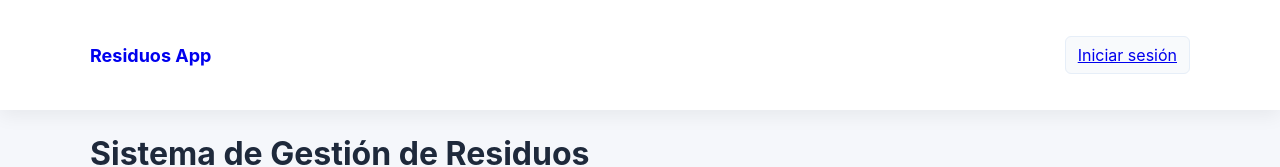
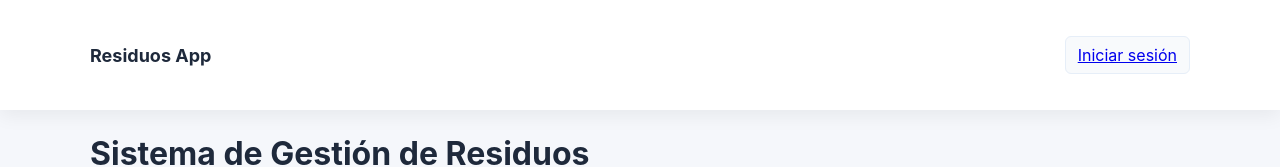
Before and after one commit to Carlostavo/residuos-app, a Next.js app: page / in a window 1280 px wide. Shown: the top 167 px of the page. Built offline with nearby package versions, Linux system fonts and the light colour scheme; no server answers; the database is empty.

Commit message:
Update Header.jsx

```diff
--- a/components/Header.jsx
+++ b/components/Header.jsx
@@ -12,20 +12,54 @@ export default function Header() {
   }
 
   return (
-    <header style={{background:'white', padding:12, boxShadow:'0 6px 18px rgba(2,6,23,0.06)', position: 'sticky', top: 0, zIndex: 50}}>
-      <div className='container' style={{display:'flex', justifyContent:'space-between', alignItems:'center'}}>
-        <div style={{display:'flex', gap:12, alignItems:'center'}}>
-          <Link href="/" style={{fontWeight:700, fontSize:18, textDecoration: 'none'}}>Residuos App</Link>
+    <header style={{
+      background: 'white',
+      padding: 12,
+      boxShadow: '0 6px 18px rgba(2,6,23,0.06)',
+      position: 'sticky',
+      top: 0,
+      zIndex: 50
+    }}>
+      <div className='container' style={{
+        display: 'flex',
+        justifyContent: 'space-between',
+        alignItems: 'center'
+      }}>
+        <div style={{display: 'flex', gap: 12, alignItems: 'center'}}>
+          <Link href="/" style={{
+            fontWeight: 700,
+            fontSize: 18,
+            textDecoration: 'none',
+            color: '#1e293b'
+          }}>
+            Residuos App
+          </Link>
+
           {(!loading && hasRole(user, ['admin','tecnico'])) && (
             <nav style={{display: 'flex', gap: 12}}>
-              <Link href='/metas' style={{textDecoration: 'none'}}>Metas</Link>
-              <Link href='/avances' style={{textDecoration: 'none'}}>Avances</Link>
-              <Link href='/reportes' style={{textDecoration: 'none'}}>Reportes</Link>
+              <Link href='/metas' style={{
+                textDecoration: 'none',
+                color: '#64748b'
+              }}>
+                Metas
+              </Link>
+              <Link href='/avances' style={{
+                textDecoration: 'none',
+                color: '#64748b'
+              }}>
+                Avances
+              </Link>
+              <Link href='/reportes' style={{
+                textDecoration: 'none',
+                color: '#64748b'
+              }}>
+                Reportes
+              </Link>
             </nav>
           )}
         </div>
 
-        <div style={{display:'flex', gap:8, alignItems:'center'}}>
+        <div style={{display: 'flex', gap: 8, alignItems: 'center'}}>
           {!loading && hasRole(user, ['admin','tecnico']) && (
             <button className={'btn ' + (editMode ? 'btn-primary' : '')} onClick={toggleEditMode}>
               {editMode ? 'Salir edición' : 'Editar'}
@@ -35,7 +69,7 @@ export default function Header() {
           {!loading ? (
             user ? (
               <div style={{display: 'flex', gap: 8, alignItems: 'center'}}>
-                <span>Hola, {user.email}</span>
+                <span style={{color: '#64748b'}}>Hola, {user.email}</span>
                 <button className='btn' onClick={handleSignOut}>
                   Cerrar sesión
                 </button>
@@ -46,7 +80,7 @@ export default function Header() {
               </Link>
             )
           ) : (
-            <span>Cargando...</span>
+            <span style={{color: '#64748b'}}>Cargando...</span>
           )}
         </div>
       </div>
```
